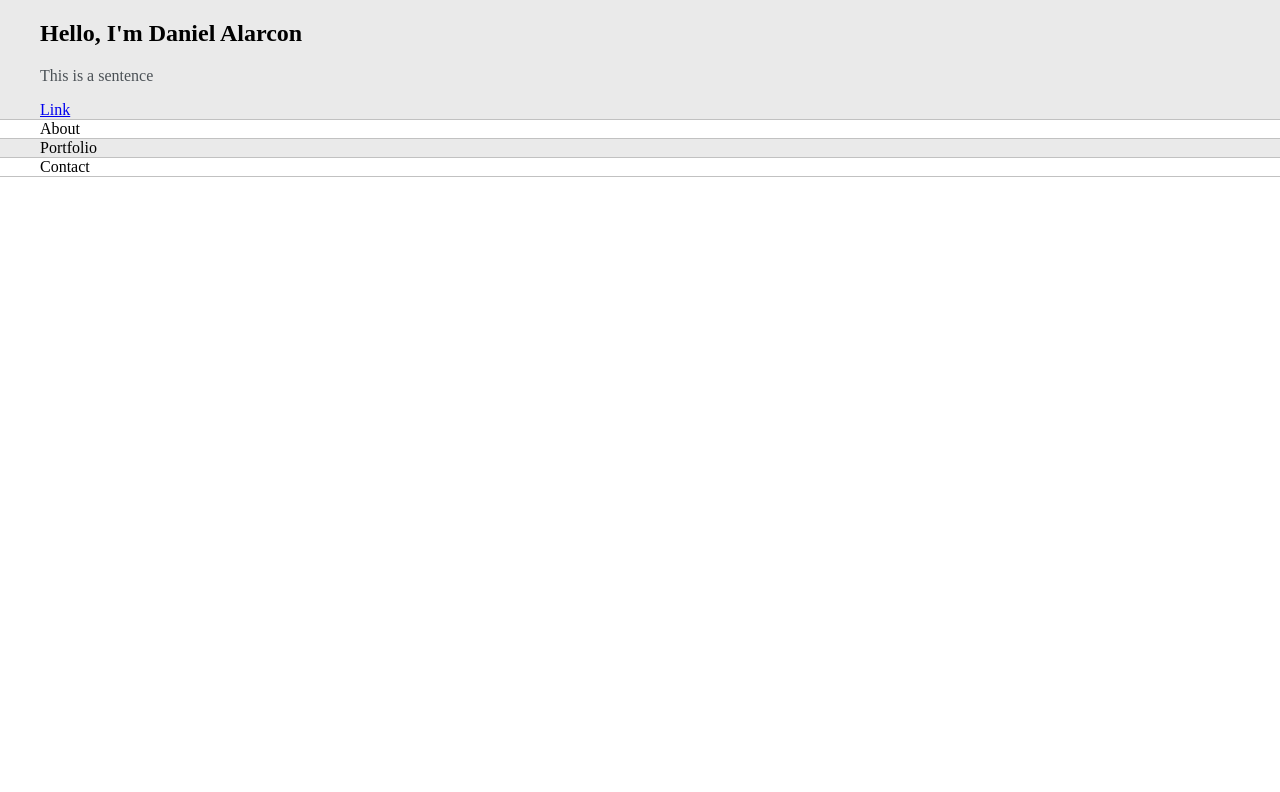
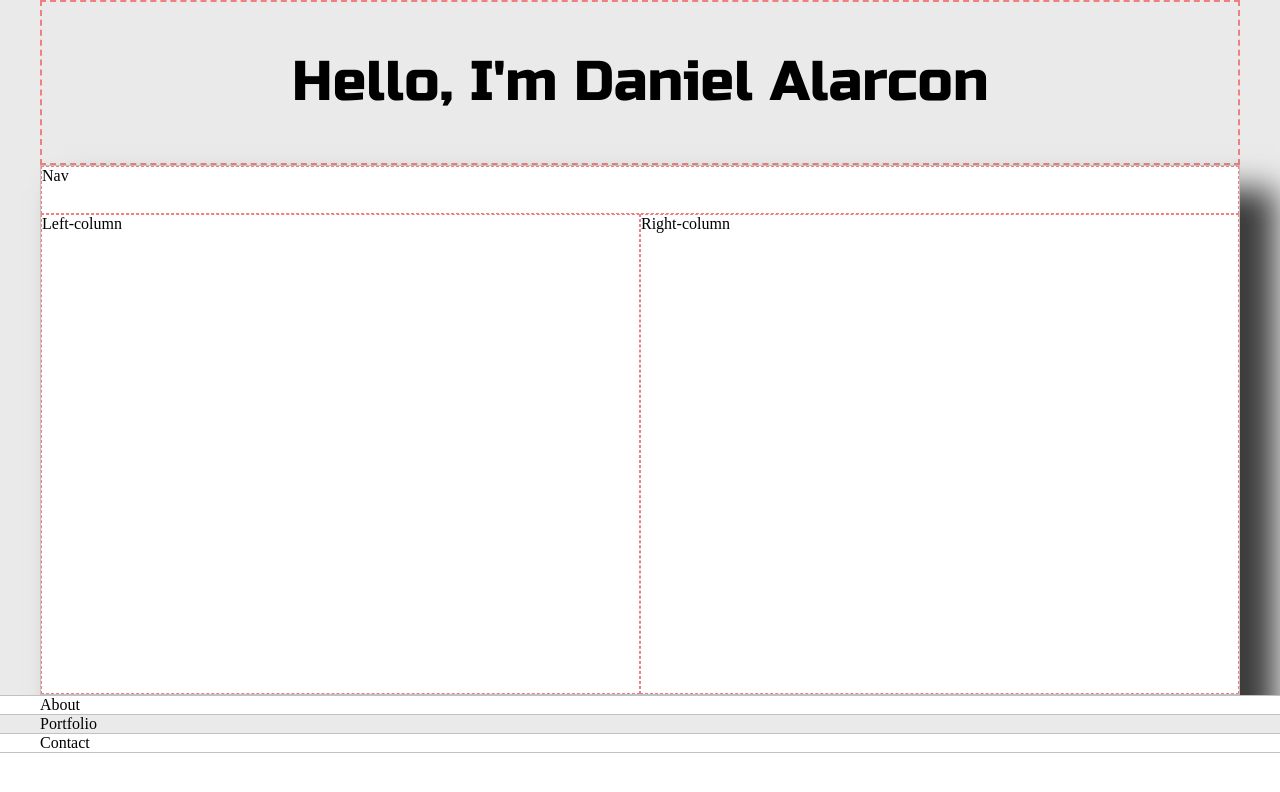
Before and after one commit to danny-alarcon97/portfolio_website, a plain HTML site: page index.html in a window 1280 px wide. Drawn offline with Linux system fonts and the light colour scheme.

Commit message:
basic nav grids

```diff
--- a/default.css
+++ b/default.css
@@ -15,11 +15,30 @@ html, body {
 
 h1, h2, h3, h4, h5, h6, strong {
     color: var(--mainText);
+    font-family: 'Russo One', sans-serif;
+    font-weight: 500;
 }
 
 p, li, span, label, input, textarea {
     color: var(--secondaryText);
+    font-family: 'Roboto Mono', monospace;
 }
+
+a {
+    text-decoration: none;
+    color: #17a2b8;
+}
+
+ul {
+    list-style: none;
+}
+
+h1 { font-size: 56px; }
+h2 { font-size: 36px; }
+h3 { font-size: 28px; }
+h4 { font-size: 24px; }
+h5 { font-size: 20px; }
+h6 { font-size: 16px; }
 
 .s1 {
     background-color: var(--mainColor);
@@ -38,6 +57,46 @@ p, li, span, label, input, textarea {
     margin: 0 auto;
 }
 
+.greeting-wrapper {
+    display: grid;
+    text-align: center;
+    align-content: center;
+    border: 2px dashed lightcoral;
+    min-height: 10em;
+}
+
+.intro-wrapper {
+    background-color: var(--secondaryColor);
+    border: 1px solid var(--borderColor);
+
+    -webkit-box-shadow: 30px 29px 30px 5px rgba(0,0,0,0.75);
+    -moz-box-shadow: 30px 29px 30px 5px rgba(0,0,0,0.75);
+    box-shadow: 30px 29px 30px 5px rgba(0,0,0,0.75);
+
+    display: grid;
+    grid-template-columns: 1fr 1fr;
+    grid-template-rows: 3em 30em;
+    grid-template-areas:
+        'nav-wrapper nav-wrapper'
+        'left-column right-column'
+    ;
+}
+
+.nav-wrapper {
+    grid-area: nav-wrapper;
+    border: 1px dashed lightcoral;
+}
+
+.left-column {
+    grid-area: left-column;
+    border: 1px dashed lightcoral;
+}
+
+.right-column {
+    grid-area: right-column;
+    border: 1px dashed lightcoral;
+}
+
 @media screen and (max-width: 1200px) {
     .main-container {
         width: 95%;
--- a/index.html
+++ b/index.html
@@ -7,6 +7,10 @@
 
     <title>Daniel Alarcon</title>
 
+    <link href="https://fonts.googleapis.com/css2?family=Russo+One&display=swap" rel="stylesheet">
+
+    <link href="https://fonts.googleapis.com/css2?family=Roboto+Mono:wght@500&display=swap" rel="stylesheet">
+
     <link rel="stylesheet" type="text/css" href="default.css">
 
 </head>
@@ -14,9 +18,23 @@
 
     <section class="s1">
         <div class="main-container">
-            <h1>Hello, I'm Daniel Alarcon</h1>
-            <p>This is a sentence</p>
-            <a href="#">Link</a>
+            <div class="greeting-wrapper">
+                <h1>Hello, I'm Daniel Alarcon</h1>
+            </div>
+
+            <div class="intro-wrapper">
+                <div class="nav-wrapper">
+                    Nav
+                </div>
+
+                <div class="left-column">
+                    Left-column
+                </div>
+
+                <div class="right-column">
+                    Right-column
+                </div>
+            </div>
         </div>
     </section>
 
@@ -32,7 +50,6 @@
         </div>
     </section>
 
-
     <section class="s2">
         <div class="main-container">
             Contact
```
